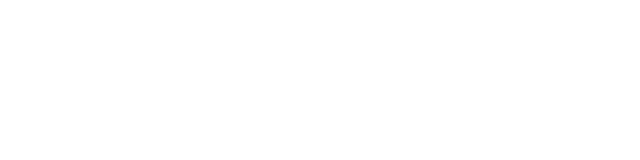
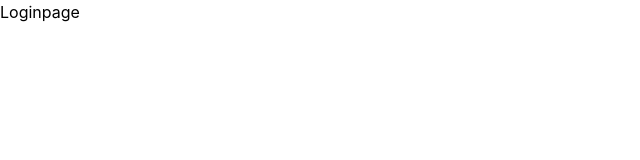
Before and after one commit to noiqum/appoint_ease_web, a React (Create React App) app: page /login in a window 1280 px wide. Shown: the top 160 px of the page, without its empty margins (0-640 px from the left). Built offline with nearby package versions, Linux system fonts and the light colour scheme.

Commit message:
feat: tailwindCss config

```diff
--- a/package.json
+++ b/package.json
@@ -79,6 +79,7 @@
     "prop-types": "^15.8.1",
     "sass": "^1.65.1",
     "storybook": "^7.2.3",
+    "tailwindcss": "^3.3.3",
     "webpack": "^5.88.2"
   }
 }
--- a/src/index.css
+++ b/src/index.css
@@ -71,3 +71,6 @@
 #__next {
   isolation: isolate;
 }
+@tailwind base;
+@tailwind components;
+@tailwind utilities;
--- a/src/pages/LoginPage.tsx
+++ b/src/pages/LoginPage.tsx
@@ -2,5 +2,9 @@
 import './LoginPage.scss'
 
 export default function LoginPage() {
-  return <div data-testid='LoginPage' className='LoginPage'></div>
+  return (
+    <div data-testid='LoginPage' className='LoginPage'>
+      <p>Loginpage</p>
+    </div>
+  )
 }
--- /dev/null
+++ b/tailwind.config.js
@@ -0,0 +1,11 @@
+/* eslint-env node */
+
+/** @type {import('tailwindcss').Config} */
+
+module.exports = {
+  content: ['./src/**/*.{js,jsx,ts,tsx}'],
+  theme: {
+    extend: {},
+  },
+  plugins: [],
+}
```
Also changed, not shown: 1 other file (tests, documents, lock files or other folders).
